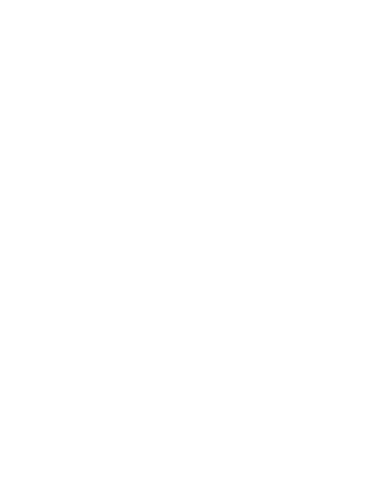
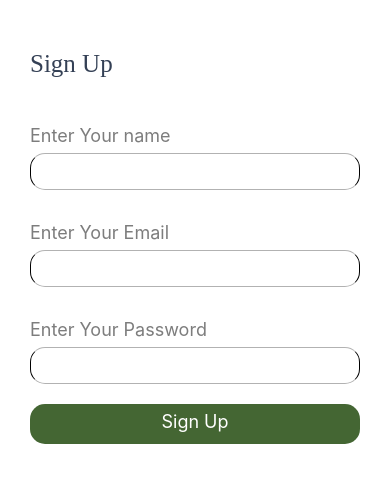
Before and after one commit to nitish4799/NativeAssignment, a React Native app: screen /Signup in a window 390 px wide. Shown: the top 482 px of the page. Built offline with nearby package versions, Linux system fonts and the light colour scheme.

Commit message:
login/signin pages added

```diff
--- a/App.js
+++ b/App.js
@@ -1,10 +1,14 @@
 import { View } from 'react-native';
 import Home from './src/screens/Home';
+import Login from './src/screens/Login';
+import Signup from './src/screens/Signup'
 
 export default function App() {
   return (
     <View>
-      <Home/>
+      <Signup/>
+      {/* <Login/> */}
+      {/* <Home/> */}
     </View>
   );
 }
--- a/app.json
+++ b/app.json
@@ -25,6 +25,9 @@
     },
     "web": {
       "favicon": "./assets/favicon.png"
-    }
+    },
+    "plugins": [
+      "expo-font"
+    ]
   }
 }
--- /dev/null
+++ b/src/screens/Login.js
@@ -0,0 +1,80 @@
+import { StyleSheet, Text, TextInput, TouchableOpacity, View } from 'react-native'
+import React, { useState } from 'react';
+import AppLoading from "expo-app-loading";
+import {useFonts} from "expo-font";
+
+const Login = () => {
+
+    const [userName, setUserName] = useState("");
+    const [password, setPassword] = useState("");
+
+  return (
+    <View style={styles.mainContainer}>
+      <Text style={styles.mainHeader}>Log In</Text>
+      <View style={styles.inputContainer}>
+        <Text style={styles.labels} >Enter Username</Text>
+        <TextInput style={styles.inputStyle} autoCapitalize='none'autoCorrect={false}
+        value={userName} onChangeText={(currentData) => setUserName(currentData)}/>
+      </View>
+      <View style={styles.inputContainer} >
+        <Text style={styles.labels} >Enter Your Password</Text>
+        <TextInput style={styles.inputStyle} autoCapitalize='none'autoCorrect={false} secureTextEntry={true}
+        value={password} onChangeText={(currentPass) => setPassword(currentPass)}/>
+      </View>
+      <TouchableOpacity style={[styles.buttonStyle ,{backgroundColor: "#463"} ]}>
+        <Text style={styles.buttonText}>LogIn</Text>
+      </TouchableOpacity>
+    </View>
+  )
+}
+
+export default Login;
+
+const styles = StyleSheet.create({
+    mainContainer: {
+        height: "100%",
+        paddingHorizontal: 30,
+        paddingTop: 30,
+        backgroundColor: "#fff"
+    },
+    mainHeader: {
+        fontSize: 25,
+        color: "#344055",
+        fontWeight: "500",
+        paddingTop: 20,
+        paddingBottom: 15,
+        textTransform: "capitalize",
+        fontFamily: "bold",
+    },
+    inputContainer: {
+        marginTop: 20,
+    },
+    labels: {
+        fontSize: 18,
+        color: "#7d7d7d",
+        marginTop: 10,
+        marginBottom: 5,
+        lineHeight: 25,
+        // fontFamily: "regular",
+    },
+    inputStyle: {
+        borderWidth: 1,
+        borderBlockColor: "rgba(0,0,0,0.3)",
+        paddingHorizontal: 15,
+        paddingVertical: 7,
+        borderRadius: 15,
+        // fontFamily: "regular"
+        fontSize: 18,
+    },
+    buttonStyle:{
+        marginTop: 20,
+        height: 40,
+        borderRadius: 15
+    },
+    buttonText: {
+        color: "#fff",
+        textAlign: "center",
+        marginTop: 7,
+        fontSize: 18
+    }
+})
--- /dev/null
+++ b/src/screens/Signup.js
@@ -0,0 +1,85 @@
+import { StyleSheet, Text, TextInput, TouchableOpacity, View } from 'react-native'
+import React, { useState } from 'react';
+import AppLoading from "expo-app-loading";
+import {useFonts} from "expo-font";
+
+const Signup = () => {
+
+    const [userName, setUserName] = useState("");
+    const [password, setPassword] = useState("");
+
+  return (
+    <View style={styles.mainContainer}>
+      <Text style={styles.mainHeader}>Sign Up</Text>
+      <View style={styles.inputContainer}>
+        <Text style={styles.labels} >Enter Your name</Text>
+        <TextInput style={styles.inputStyle} autoCapitalize='none'autoCorrect={false}
+        value={userName} onChangeText={(currentData) => setUserName(currentData)}/>
+      </View>
+      <View style={styles.inputContainer}>
+        <Text style={styles.labels} >Enter Your Email</Text>
+        <TextInput style={styles.inputStyle} autoCapitalize='none'autoCorrect={false}
+        value={userName} onChangeText={(currentData) => setUserName(currentData)}/>
+      </View>
+      <View style={styles.inputContainer} >
+        <Text style={styles.labels} >Enter Your Password</Text>
+        <TextInput style={styles.inputStyle} autoCapitalize='none'autoCorrect={false} secureTextEntry={true}
+        value={password} onChangeText={(currentPass) => setPassword(currentPass)}/>
+      </View>
+      <TouchableOpacity style={[styles.buttonStyle ,{backgroundColor: "#463"} ]}>
+        <Text style={styles.buttonText}>Sign Up</Text>
+      </TouchableOpacity>
+    </View>
+  )
+}
+
+export default Signup;
+
+const styles = StyleSheet.create({
+    mainContainer: {
+        height: "100%",
+        paddingHorizontal: 30,
+        paddingTop: 30,
+        backgroundColor: "#fff"
+    },
+    mainHeader: {
+        fontSize: 25,
+        color: "#344055",
+        fontWeight: "500",
+        paddingTop: 20,
+        paddingBottom: 15,
+        textTransform: "capitalize",
+        fontFamily: "bold",
+    },
+    inputContainer: {
+        marginTop: 20,
+    },
+    labels: {
+        fontSize: 18,
+        color: "#7d7d7d",
+        marginTop: 10,
+        marginBottom: 5,
+        lineHeight: 25,
+        // fontFamily: "regular",
+    },
+    inputStyle: {
+        borderWidth: 1,
+        borderBlockColor: "rgba(0,0,0,0.3)",
+        paddingHorizontal: 15,
+        paddingVertical: 7,
+        borderRadius: 15,
+        // fontFamily: "regular"
+        fontSize: 18,
+    },
+    buttonStyle:{
+        marginTop: 20,
+        height: 40,
+        borderRadius: 15
+    },
+    buttonText: {
+        color: "#fff",
+        textAlign: "center",
+        marginTop: 7,
+        fontSize: 18
+    }
+})
```
Also changed, not shown: package.json (+7 -1 lines), 1 other file (tests, documents, lock files or other folders).
